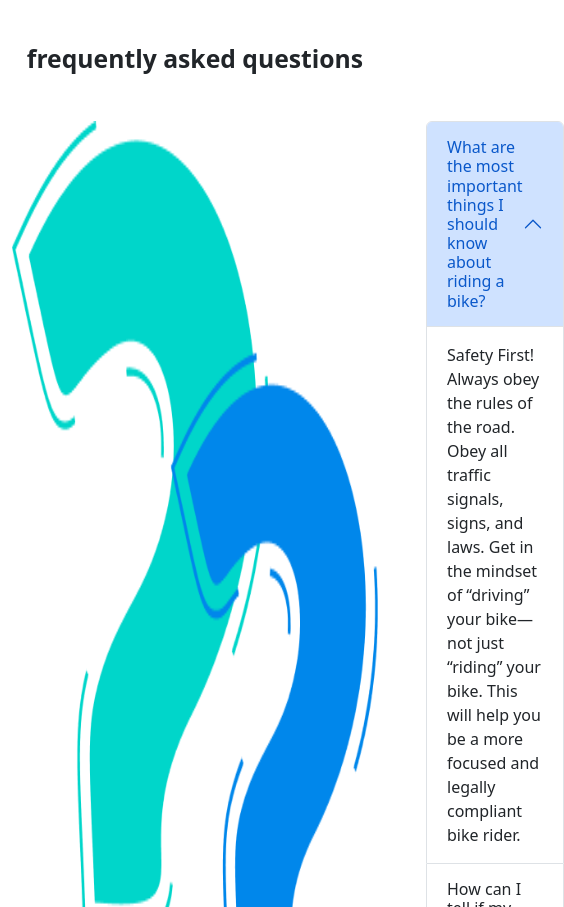
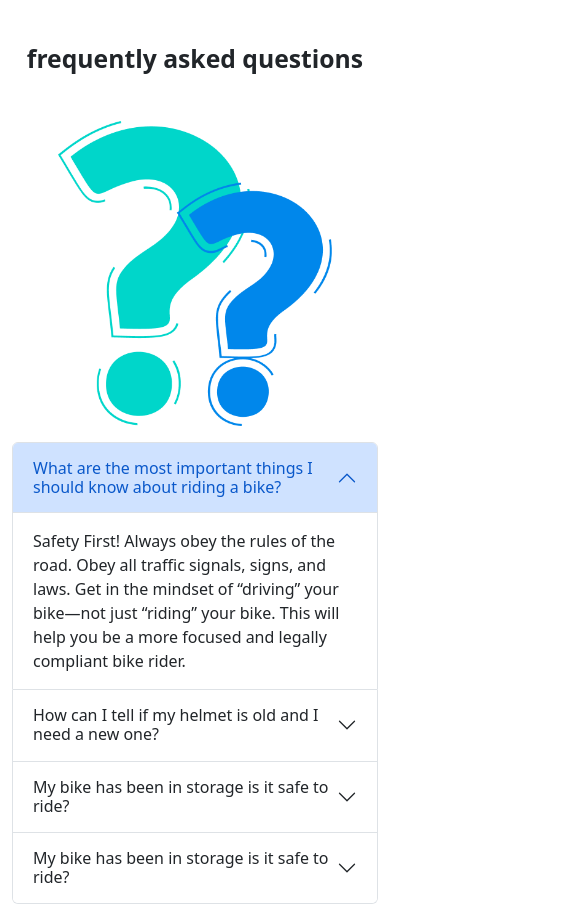
Before and after one commit to mohammadmukhter/bikers_garage, a plain HTML site: page index.html in a window 390 px wide. Shown: the part 5360-6267 px from the top of the page, 564 px wide, since content can reach past the window. Drawn offline with Linux system fonts and the light colour scheme.

Commit message:
responsive problem solve code push

```diff
--- a/index.html
+++ b/index.html
@@ -317,9 +317,11 @@
         <h2 class="text-center fw-bold my-5">
           frequently asked questions</span>
         </h2>
-        <div class="d-flex">
-          <img class="img-fluid" src="./images/faq.png" alt="" />
-          <div class="ms-5 w-100">
+        <div class="d-md-flex">
+          <div class="text-center">
+            <img class="w-75" src="./images/faq.png" alt="" />
+          </div>
+          <div class="w-100 my-3">
             <div class="accordion" id="accordionExample">
               <div class="accordion-item">
                 <h2 class="accordion-header" id="headingOne">
```
